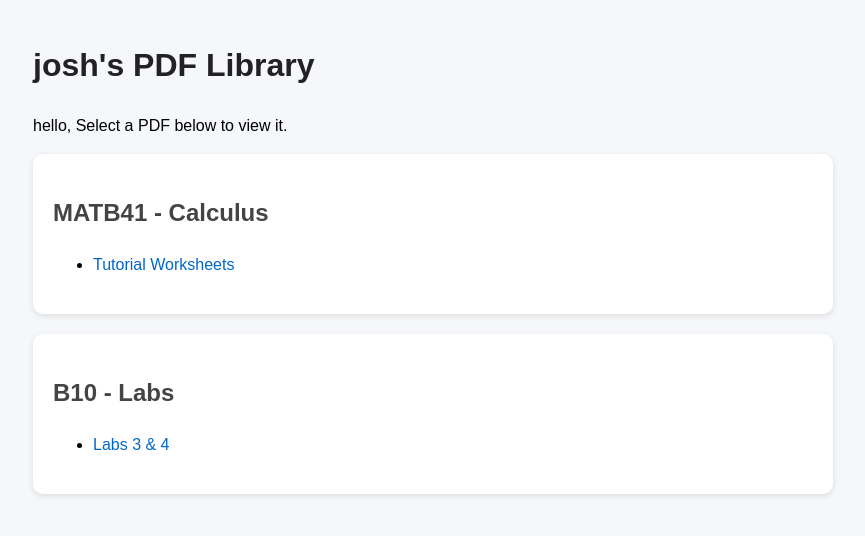
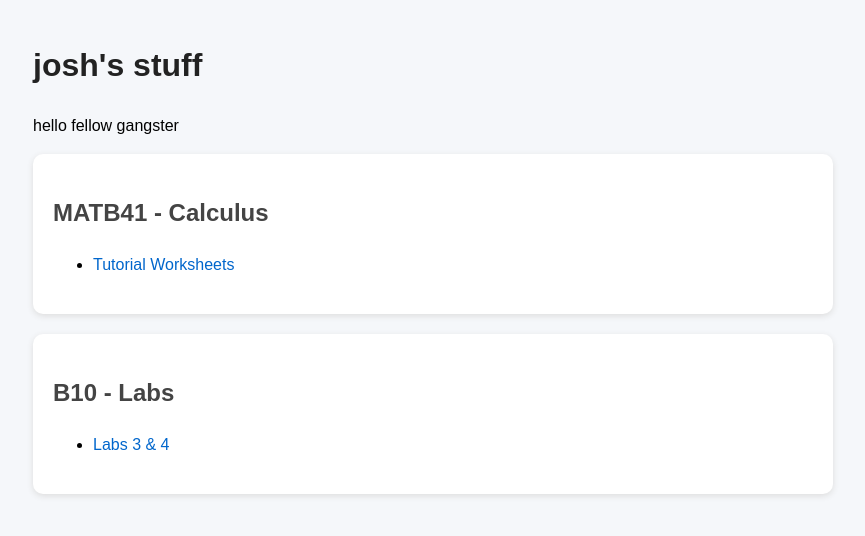
Before and after one commit to TwoItlog/TwoItlog.github.io, a plain HTML site: page index.html in a window 1280 px wide. Shown: the whole page, without its empty margins (207-1072 px from the left). Drawn offline with Linux system fonts and the light colour scheme.

Commit message:
Update title and headings in index.html

```diff
--- a/index.html
+++ b/index.html
@@ -4,7 +4,7 @@
 <head>
   <meta charset="UTF-8">
   <meta name="viewport" content="width=device-width, initial-scale=1.0">
-  <title>My PDF Library</title>
+  <title>josh's content</title>
 
   <style>
     body {
@@ -38,8 +38,8 @@
 </head>
 
 <body>
-  <h1>josh's PDF Library</h1>
-  <p>hello, Select a PDF below to view it.</p>
+  <h1>josh's stuff</h1>
+  <p>hello fellow gangster</p>
 
   <!-- MATB41 SECTION -->
   <section>
```
